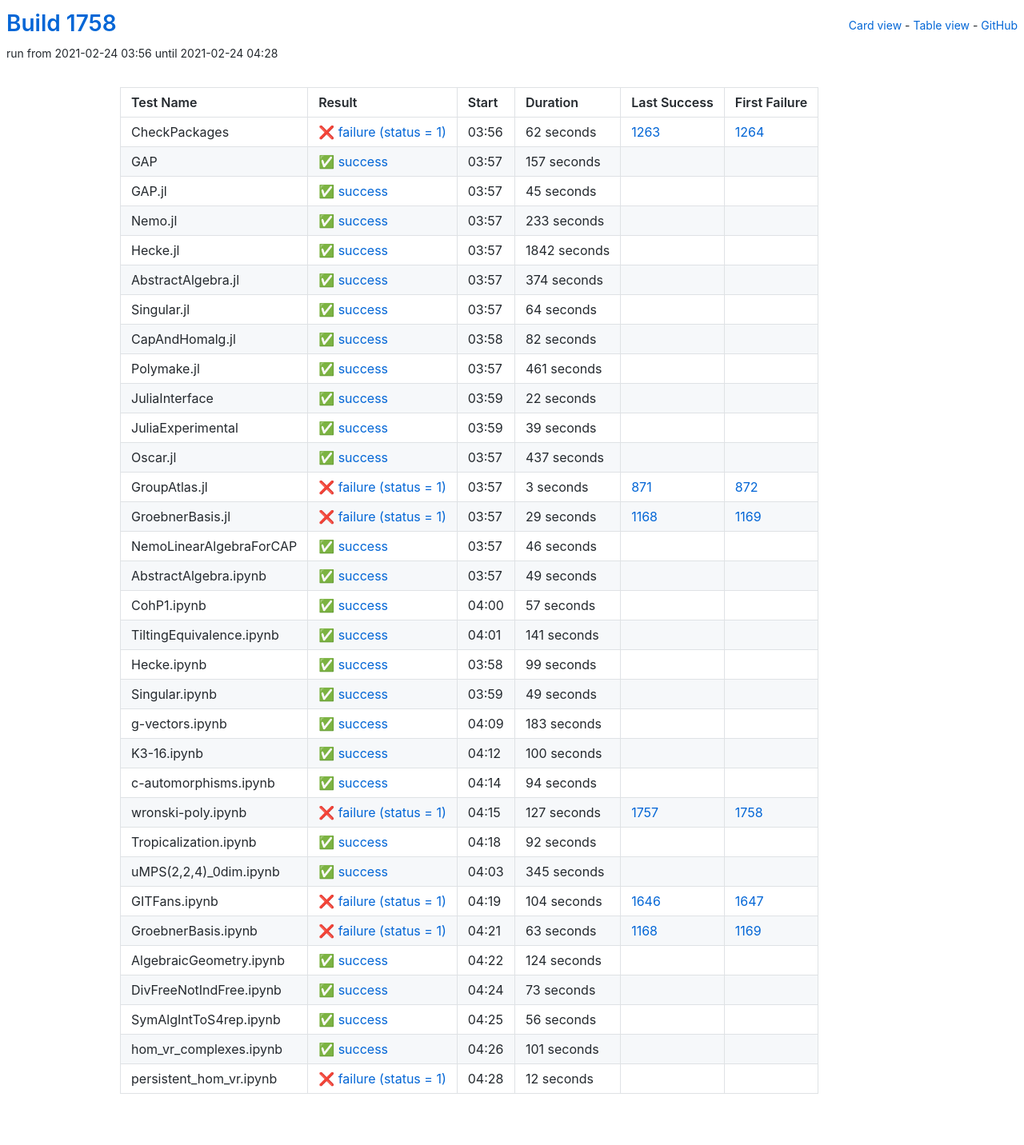
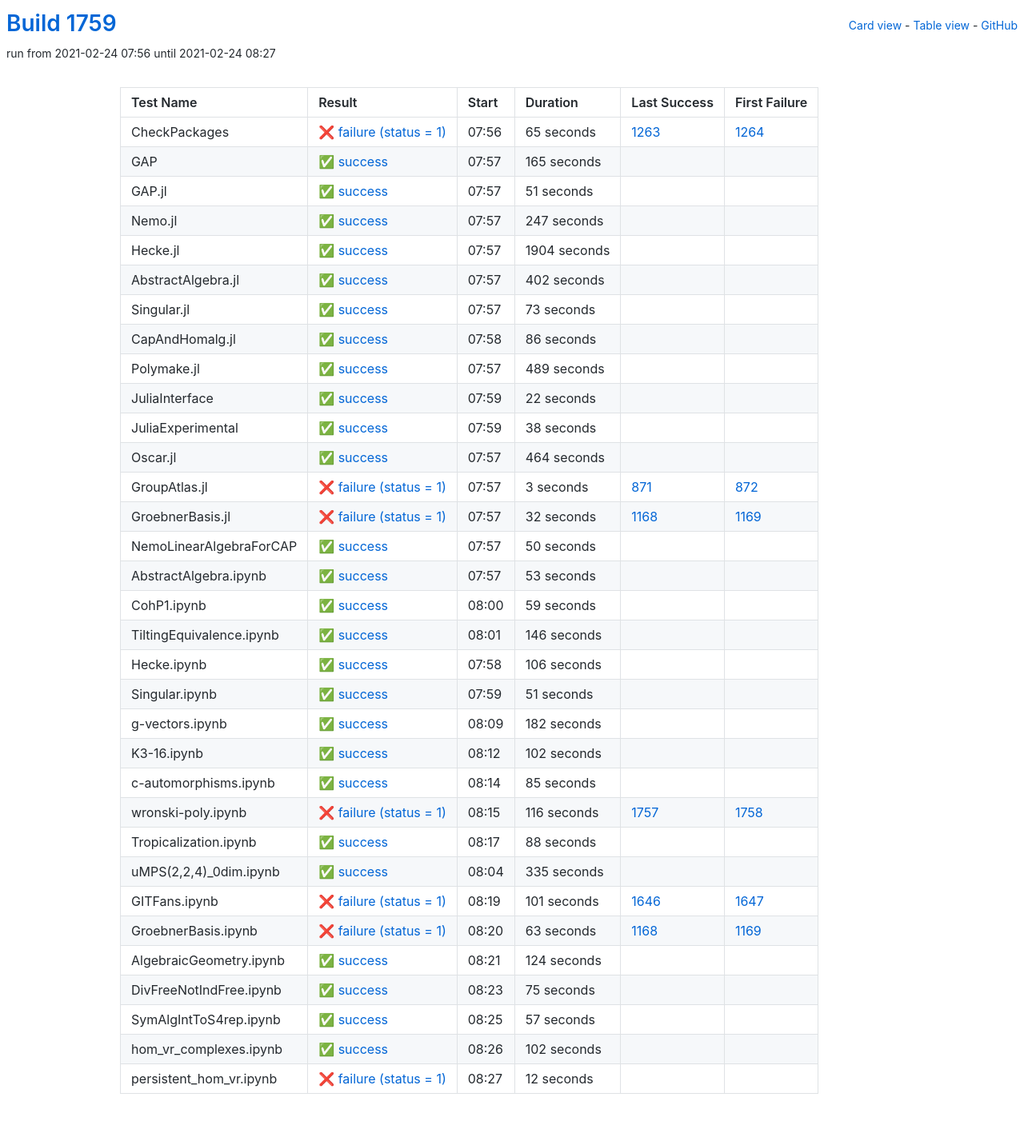
Before and after one commit to oscar-system/oscar-ci-status-stable, a Jekyll site: the page built from table.html, in a window 1280 px wide. Shown: the whole page at 80% size. Built offline with Jekyll 4.4.1, drawn with Linux system fonts in a browser that asks for light colours.

Commit message:
Build #1759

```diff
--- a/_data/ci.yml
+++ b/_data/ci.yml
@@ -1,6 +1,6 @@
 ---
-build: 1758
-build_url: https://oscarci.mathematik.uni-kl.de/job/oscar-stable/1758/
+build: 1759
+build_url: https://oscarci.mathematik.uni-kl.de/job/oscar-stable/1759/
 job: oscar-stable
 organization: oscar-system
 repo: oscar-ci-status-stable
@@ -8,116 +8,116 @@ repourl: https://github.com/oscar-system/oscar-ci-status-stable
 tests:
 - name: CheckPackages
   id: checkpackages
-  log: https://oscarci.mathematik.uni-kl.de/job/oscar-stable/1758/artifact/logs/build-1758/CheckPackages.log
-  start: 2021-02-24 03:56
+  log: https://oscarci.mathematik.uni-kl.de/job/oscar-stable/1759/artifact/logs/build-1759/CheckPackages.log
+  start: 2021-02-24 07:56
   success: false
   exitcode: 1
   status: failure
-  duration: 62
+  duration: 65
   last_success: 1263
   last_success_url: https://oscarci.mathematik.uni-kl.de/job/oscar-stable/1263/
   first_failure: 1264
   first_failure_url: https://oscarci.mathematik.uni-kl.de/job/oscar-stable/1264/
 - name: GAP
   id: gap
-  log: https://oscarci.mathematik.uni-kl.de/job/oscar-stable/1758/artifact/logs/build-1758/GAP.log
-  start: 2021-02-24 03:57
+  log: https://oscarci.mathematik.uni-kl.de/job/oscar-stable/1759/artifact/logs/build-1759/GAP.log
+  start: 2021-02-24 07:57
   success: true
   exitcode: 0
   status: success
-  duration: 157
+  duration: 165
   last_success: false
   last_success_url:
   first_failure: false
   first_failure_url:
 - name: GAP.jl
   id: gap-jl
-  log: https://oscarci.mathematik.uni-kl.de/job/oscar-stable/1758/artifact/logs/build-1758/GAP.jl.log
-  start: 2021-02-24 03:57
+  log: https://oscarci.mathematik.uni-kl.de/job/oscar-stable/1759/artifact/logs/build-1759/GAP.jl.log
+  start: 2021-02-24 07:57
   success: true
   exitcode: 0
   status: success
-  duration: 45
+  duration: 51
   last_success: false
   last_success_url:
   first_failure: false
   first_failure_url:
 - name: Nemo.jl
   id: nemo-jl
-  log: https://oscarci.mathematik.uni-kl.de/job/oscar-stable/1758/artifact/logs/build-1758/Nemo.jl.log
-  start: 2021-02-24 03:57
+  log: https://oscarci.mathematik.uni-kl.de/job/oscar-stable/1759/artifact/logs/build-1759/Nemo.jl.log
+  start: 2021-02-24 07:57
   success: true
   exitcode: 0
   status: success
-  duration: 233
+  duration: 247
   last_success: false
   last_success_url:
   first_failure: false
   first_failure_url:
 - name: Hecke.jl
   id: hecke-jl
-  log: https://oscarci.mathematik.uni-kl.de/job/oscar-stable/1758/artifact/logs/build-1758/Hecke.jl.log
-  start: 2021-02-24 03:57
+  log: https://oscarci.mathematik.uni-kl.de/job/oscar-stable/1759/artifact/logs/build-1759/Hecke.jl.log
+  start: 2021-02-24 07:57
   success: true
   exitcode: 0
   status: success
-  duration: 1842
+  duration: 1904
   last_success: false
   last_success_url:
   first_failure: false
   first_failure_url:
 - name: AbstractAlgebra.jl
   id: abstractalgebra-jl
-  log: https://oscarci.mathematik.uni-kl.de/job/oscar-stable/1758/artifact/logs/build-1758/AbstractAlgebra.jl.log
-  start: 2021-02-24 03:57
+  log: https://oscarci.mathematik.uni-kl.de/job/oscar-stable/1759/artifact/logs/build-1759/AbstractAlgebra.jl.log
+  start: 2021-02-24 07:57
   success: true
   exitcode: 0
   status: success
-  duration: 374
+  duration: 402
   last_success: false
   last_success_url:
   first_failure: false
   first_failure_url:
 - name: Singular.jl
   id: singular-jl
-  log: https://oscarci.mathematik.uni-kl.de/job/oscar-stable/1758/artifact/logs/build-1758/Singular.jl.log
-  start: 2021-02-24 03:57
+  log: https://oscarci.mathematik.uni-kl.de/job/oscar-stable/1759/artifact/logs/build-1759/Singular.jl.log
+  start: 2021-02-24 07:57
   success: true
   exitcode: 0
   status: success
-  duration: 64
+  duration: 73
   last_success: false
   last_success_url:
   first_failure: false
   first_failure_url:
 - name: CapAndHomalg.jl
   id: capandhomalg-jl
-  log: https://oscarci.mathematik.uni-kl.de/job/oscar-stable/1758/artifact/logs/build-1758/CapAndHomalg.jl.log
-  start: 2021-02-24 03:58
+  log: https://oscarci.mathematik.uni-kl.de/job/oscar-stable/1759/artifact/logs/build-1759/CapAndHomalg.jl.log
+  start: 2021-02-24 07:58
   success: true
   exitcode: 0
   status: success
-  duration: 82
+  duration: 86
   last_success: false
   last_success_url:
   first_failure: false
   first_failure_url:
 - name: Polymake.jl
   id: polymake-jl
-  log: https://oscarci.mathematik.uni-kl.de/job/oscar-stable/1758/artifact/logs/build-1758/Polymake.jl.log
-  start: 2021-02-24 03:57
+  log: https://oscarci.mathematik.uni-kl.de/job/oscar-stable/1759/artifact/logs/build-1759/Polymake.jl.log
+  start: 2021-02-24 07:57
   success: true
   exitcode: 0
   status: success
-  duration: 461
+  duration: 489
   last_success: false
   last_success_url:
   first_failure: false
   first_failure_url:
 - name: JuliaInterface
   id: juliainterface
-  log: https://oscarci.mathematik.uni-kl.de/job/oscar-stable/1758/artifact/logs/build-1758/JuliaInterface.log
-  start: 2021-02-24 03:59
+  log: https://oscarci.mathematik.uni-kl.de/job/oscar-stable/1759/artifact/logs/build-1759/JuliaInterface.log
+  start: 2021-02-24 07:59
   success: true
   exitcode: 0
   status: success
@@ -128,32 +128,32 @@ tests:
   first_failure_url:
 - name: JuliaExperimental
   id: juliaexperimental
-  log: https://oscarci.mathematik.uni-kl.de/job/oscar-stable/1758/artifact/logs/build-1758/JuliaExperimental.log
-  start: 2021-02-24 03:59
+  log: https://oscarci.mathematik.uni-kl.de/job/oscar-stable/1759/artifact/logs/build-1759/JuliaExperimental.log
+  start: 2021-02-24 07:59
   success: true
   exitcode: 0
   status: success
-  duration: 39
+  duration: 38
   last_success: false
   last_success_url:
   first_failure: false
   first_failure_url:
 - name: Oscar.jl
   id: oscar-jl
-  log: https://oscarci.mathematik.uni-kl.de/job/oscar-stable/1758/artifact/logs/build-1758/Oscar.jl.log
-  start: 2021-02-24 03:57
+  log: https://oscarci.mathematik.uni-kl.de/job/oscar-stable/1759/artifact/logs/build-1759/Oscar.jl.log
+  start: 2021-02-24 07:57
   success: true
   exitcode: 0
   status: success
-  duration: 437
+  duration: 464
   last_success: false
   last_success_url:
   first_failure: false
   first_failure_url:
 - name: GroupAtlas.jl
   id: groupatlas-jl
-  log: https://oscarci.mathematik.uni-kl.de/job/oscar-stable/1758/artifact/logs/build-1758/GroupAtlas.jl.log
-  start: 2021-02-24 03:57
+  log: https://oscarci.mathematik.uni-kl.de/job/oscar-stable/1759/artifact/logs/build-1759/GroupAtlas.jl.log
+  start: 2021-02-24 07:57
   success: false
   exitcode: 1
   status: failure
@@ -164,176 +164,176 @@ tests:
   first_failure_url: https://oscarci.mathematik.uni-kl.de/job/oscar-stable/872/
 - name: GroebnerBasis.jl
   id: groebnerbasis-jl
-  log: https://oscarci.mathematik.uni-kl.de/job/oscar-stable/1758/artifact/logs/build-1758/GroebnerBasis.jl.log
-  start: 2021-02-24 03:57
+  log: https://oscarci.mathematik.uni-kl.de/job/oscar-stable/1759/artifact/logs/build-1759/GroebnerBasis.jl.log
+  start: 2021-02-24 07:57
   success: false
   exitcode: 1
   status: failure
-  duration: 29
+  duration: 32
   last_success: 1168
   last_success_url: https://oscarci.mathematik.uni-kl.de/job/oscar-stable/1168/
   first_failure: 1169
   first_failure_url: https://oscarci.mathematik.uni-kl.de/job/oscar-stable/1169/
 - name: NemoLinearAlgebraForCAP
   id: nemolinearalgebraforcap
-  log: https://oscarci.mathematik.uni-kl.de/job/oscar-stable/1758/artifact/logs/build-1758/NemoLinearAlgebraForCAP.log
-  start: 2021-02-24 03:57
+  log: https://oscarci.mathematik.uni-kl.de/job/oscar-stable/1759/artifact/logs/build-1759/NemoLinearAlgebraForCAP.log
+  start: 2021-02-24 07:57
   success: true
   exitcode: 0
   status: success
-  duration: 46
+  duration: 50
   last_success: false
   last_success_url:
   first_failure: false
   first_failure_url:
 - name: AbstractAlgebra.ipynb
   id: abstractalgebra-ipynb
-  log: https://oscarci.mathematik.uni-kl.de/job/oscar-stable/1758/artifact/logs/build-1758/AbstractAlgebra.ipynb.log
-  start: 2021-02-24 03:57
+  log: https://oscarci.mathematik.uni-kl.de/job/oscar-stable/1759/artifact/logs/build-1759/AbstractAlgebra.ipynb.log
+  start: 2021-02-24 07:57
   success: true
   exitcode: 0
   status: success
-  duration: 49
+  duration: 53
   last_success: false
   last_success_url:
   first_failure: false
   first_failure_url:
 - name: CohP1.ipynb
   id: cohp1-ipynb
-  log: https://oscarci.mathematik.uni-kl.de/job/oscar-stable/1758/artifact/logs/build-1758/CohP1.ipynb.log
-  start: 2021-02-24 04:00
+  log: https://oscarci.mathematik.uni-kl.de/job/oscar-stable/1759/artifact/logs/build-1759/CohP1.ipynb.log
+  start: 2021-02-24 08:00
   success: true
   exitcode: 0
   status: success
-  duration: 57
+  duration: 59
   last_success: false
   last_success_url:
   first_failure: false
   first_failure_url:
 - name: TiltingEquivalence.ipynb
   id: tiltingequivalence-ipynb
-  log: https://oscarci.mathematik.uni-kl.de/job/oscar-stable/1758/artifact/logs/build-1758/TiltingEquivalence.ipynb.log
-  start: 2021-02-24 04:01
+  log: https://oscarci.mathematik.uni-kl.de/job/oscar-stable/1759/artifact/logs/build-1759/TiltingEquivalence.ipynb.log
+  start: 2021-02-24 08:01
   success: true
   exitcode: 0
   status: success
-  duration: 141
+  duration: 146
   last_success: false
   last_success_url:
   first_failure: false
   first_failure_url:
 - name: Hecke.ipynb
   id: hecke-ipynb
-  log: https://oscarci.mathematik.uni-kl.de/job/oscar-stable/1758/artifact/logs/build-1758/Hecke.ipynb.log
-  start: 2021-02-24 03:58
+  log: https://oscarci.mathematik.uni-kl.de/job/oscar-stable/1759/artifact/logs/build-1759/Hecke.ipynb.log
+  start: 2021-02-24 07:58
   success: true
   exitcode: 0
   status: success
-  duration: 99
+  duration: 106
   last_success: false
   last_success_url:
   first_failure: false
   first_failure_url:
 - name: Singular.ipynb
   id: singular-ipynb
-  log: https://oscarci.mathematik.uni-kl.de/job/oscar-stable/1758/artifact/logs/build-1758/Singular.ipynb.log
-  start: 2021-02-24 03:59
+  log: https://oscarci.mathematik.uni-kl.de/job/oscar-stable/1759/artifact/logs/build-1759/Singular.ipynb.log
+  start: 2021-02-24 07:59
   success: true
   exitcode: 0
   status: success
-  duration: 49
+  duration: 51
   last_success: false
   last_success_url:
   first_failure: false
   first_failure_url:
 - name: g-vectors.ipynb
   id: g-vectors-ipynb
-  log: https://oscarci.mathematik.uni-kl.de/job/oscar-stable/1758/artifact/logs/build-1758/g-vectors.ipynb.log
-  start: 2021-02-24 04:09
+  log: https://oscarci.mathematik.uni-kl.de/job/oscar-stable/1759/artifact/logs/build-1759/g-vectors.ipynb.log
+  start: 2021-02-24 08:09
   success: true
   exitcode: 0
   status: success
-  duration: 183
+  duration: 182
   last_success: false
   last_success_url:
   first_failure: false
   first_failure_url:
 - name: K3-16.ipynb
   id: k3-16-ipynb
-  log: https://oscarci.mathematik.uni-kl.de/job/oscar-stable/1758/artifact/logs/build-1758/K3-16.ipynb.log
-  start: 2021-02-24 04:12
+  log: https://oscarci.mathematik.uni-kl.de/job/oscar-stable/1759/artifact/logs/build-1759/K3-16.ipynb.log
+  start: 2021-02-24 08:12
   success: true
   exitcode: 0
   status: success
-  duration: 100
+  duration: 102
   last_success: false
   last_success_url:
   first_failure: false
   first_failure_url:
 - name: c-automorphisms.ipynb
   id: c-automorphisms-ipynb
-  log: https://oscarci.mathematik.uni-kl.de/job/oscar-stable/1758/artifact/logs/build-1758/c-automorphisms.ipynb.log
-  start: 2021-02-24 04:14
+  log: https://oscarci.mathematik.uni-kl.de/job/oscar-stable/1759/artifact/logs/build-1759/c-automorphisms.ipynb.log
+  start: 2021-02-24 08:14
   success: true
   exitcode: 0
   status: success
-  duration: 94
+  duration: 85
   last_success: false
   last_success_url:
   first_failure: false
   first_failure_url:
 - name: wronski-poly.ipynb
   id: wronski-poly-ipynb
-  log: https://oscarci.mathematik.uni-kl.de/job/oscar-stable/1758/artifact/logs/build-1758/wronski-poly.ipynb.log
-  start: 2021-02-24 04:15
+  log: https://oscarci.mathematik.uni-kl.de/job/oscar-stable/1759/artifact/logs/build-1759/wronski-poly.ipynb.log
+  start: 2021-02-24 08:15
   success: false
   exitcode: 1
   status: failure
-  duration: 127
+  duration: 116
   last_success: 1757
   last_success_url: https://oscarci.mathematik.uni-kl.de/job/oscar-stable/1757/
   first_failure: 1758
   first_failure_url: https://oscarci.mathematik.uni-kl.de/job/oscar-stable/1758/
 - name: Tropicalization.ipynb
   id: tropicalization-ipynb
-  log: https://oscarci.mathematik.uni-kl.de/job/oscar-stable/1758/artifact/logs/build-1758/Tropicalization.ipynb.log
-  start: 2021-02-24 04:18
+  log: https://oscarci.mathematik.uni-kl.de/job/oscar-stable/1759/artifact/logs/build-1759/Tropicalization.ipynb.log
+  start: 2021-02-24 08:17
   success: true
   exitcode: 0
   status: success
-  duration: 92
+  duration: 88
   last_success: false
   last_success_url:
   first_failure: false
   first_failure_url:
 - name: uMPS(2,2,4)_0dim.ipynb
   id: umps-2-2-4-0dim-ipynb
-  log: https://oscarci.mathematik.uni-kl.de/job/oscar-stable/1758/artifact/logs/build-1758/uMPS-2-2-4-_0dim.ipynb.log
-  start: 2021-02-24 04:03
+  log: https://oscarci.mathematik.uni-kl.de/job/oscar-stable/1759/artifact/logs/build-1759/uMPS-2-2-4-_0dim.ipynb.log
+  start: 2021-02-24 08:04
   success: true
   exitcode: 0
   status: success
-  duration: 345
+  duration: 335
   last_success: false
   last_success_url:
   first_failure: false
   first_failure_url:
 - name: GITFans.ipynb
   id: gitfans-ipynb
-  log: https://oscarci.mathematik.uni-kl.de/job/oscar-stable/1758/artifact/logs/build-1758/GITFans.ipynb.log
-  start: 2021-02-24 04:19
+  log: https://oscarci.mathematik.uni-kl.de/job/oscar-stable/1759/artifact/logs/build-1759/GITFans.ipynb.log
+  start: 2021-02-24 08:19
   success: false
   exitcode: 1
   status: failure
-  duration: 104
+  duration: 101
   last_success: 1646
   last_success_url: https://oscarci.mathematik.uni-kl.de/job/oscar-stable/1646/
   first_failure: 1647
   first_failure_url: https://oscarci.mathematik.uni-kl.de/job/oscar-stable/1647/
 - name: GroebnerBasis.ipynb
   id: groebnerbasis-ipynb
-  log: https://oscarci.mathematik.uni-kl.de/job/oscar-stable/1758/artifact/logs/build-1758/GroebnerBasis.ipynb.log
-  start: 2021-02-24 04:21
+  log: https://oscarci.mathematik.uni-kl.de/job/oscar-stable/1759/artifact/logs/build-1759/GroebnerBasis.ipynb.log
+  start: 2021-02-24 08:20
   success: false
   exitcode: 1
   status: failure
@@ -344,8 +344,8 @@ tests:
   first_failure_url: https://oscarci.mathematik.uni-kl.de/job/oscar-stable/1169/
 - name: AlgebraicGeometry.ipynb
   id: algebraicgeometry-ipynb
-  log: https://oscarci.mathematik.uni-kl.de/job/oscar-stable/1758/artifact/logs/build-1758/AlgebraicGeometry.ipynb.log
-  start: 2021-02-24 04:22
+  log: https://oscarci.mathematik.uni-kl.de/job/oscar-stable/1759/artifact/logs/build-1759/AlgebraicGeometry.ipynb.log
+  start: 2021-02-24 08:21
   success: true
   exitcode: 0
   status: success
@@ -356,44 +356,44 @@ tests:
   first_failure_url:
 - name: DivFreeNotIndFree.ipynb
   id: divfreenotindfree-ipynb
-  log: https://oscarci.mathematik.uni-kl.de/job/oscar-stable/1758/artifact/logs/build-1758/DivFreeNotIndFree.ipynb.log
-  start: 2021-02-24 04:24
+  log: https://oscarci.mathematik.uni-kl.de/job/oscar-stable/1759/artifact/logs/build-1759/DivFreeNotIndFree.ipynb.log
+  start: 2021-02-24 08:23
   success: true
   exitcode: 0
   status: success
-  duration: 73
+  duration: 75
   last_success: false
   last_success_url:
   first_failure: false
   first_failure_url:
 - name: SymAlgIntToS4rep.ipynb
   id: symalginttos4rep-ipynb
-  log: https://oscarci.mathematik.uni-kl.de/job/oscar-stable/1758/artifact/logs/build-1758/SymAlgIntToS4rep.ipynb.log
-  start: 2021-02-24 04:25
+  log: https://oscarci.mathematik.uni-kl.de/job/oscar-stable/1759/artifact/logs/build-1759/SymAlgIntToS4rep.ipynb.log
+  start: 2021-02-24 08:25
   success: true
   exitcode: 0
   status: success
-  duration: 56
+  duration: 57
   last_success: false
   last_success_url:
   first_failure: false
   first_failure_url:
 - name: hom_vr_complexes.ipynb
   id: hom-vr-complexes-ipynb
-  log: https://oscarci.mathematik.uni-kl.de/job/oscar-stable/1758/artifact/logs/build-1758/hom_vr_complexes.ipynb.log
-  start: 2021-02-24 04:26
+  log: https://oscarci.mathematik.uni-kl.de/job/oscar-stable/1759/artifact/logs/build-1759/hom_vr_complexes.ipynb.log
+  start: 2021-02-24 08:26
   success: true
   exitcode: 0
   status: success
-  duration: 101
+  duration: 102
   last_success: false
   last_success_url:
   first_failure: false
   first_failure_url:
 - name: persistent_hom_vr.ipynb
   id: persistent-hom-vr-ipynb
-  log: https://oscarci.mathematik.uni-kl.de/job/oscar-stable/1758/artifact/logs/build-1758/persistent_hom_vr.ipynb.log
-  start: 2021-02-24 04:28
+  log: https://oscarci.mathematik.uni-kl.de/job/oscar-stable/1759/artifact/logs/build-1759/persistent_hom_vr.ipynb.log
+  start: 2021-02-24 08:27
   success: false
   exitcode: 1
   status: failure
```
Also changed, not shown: README.md.
